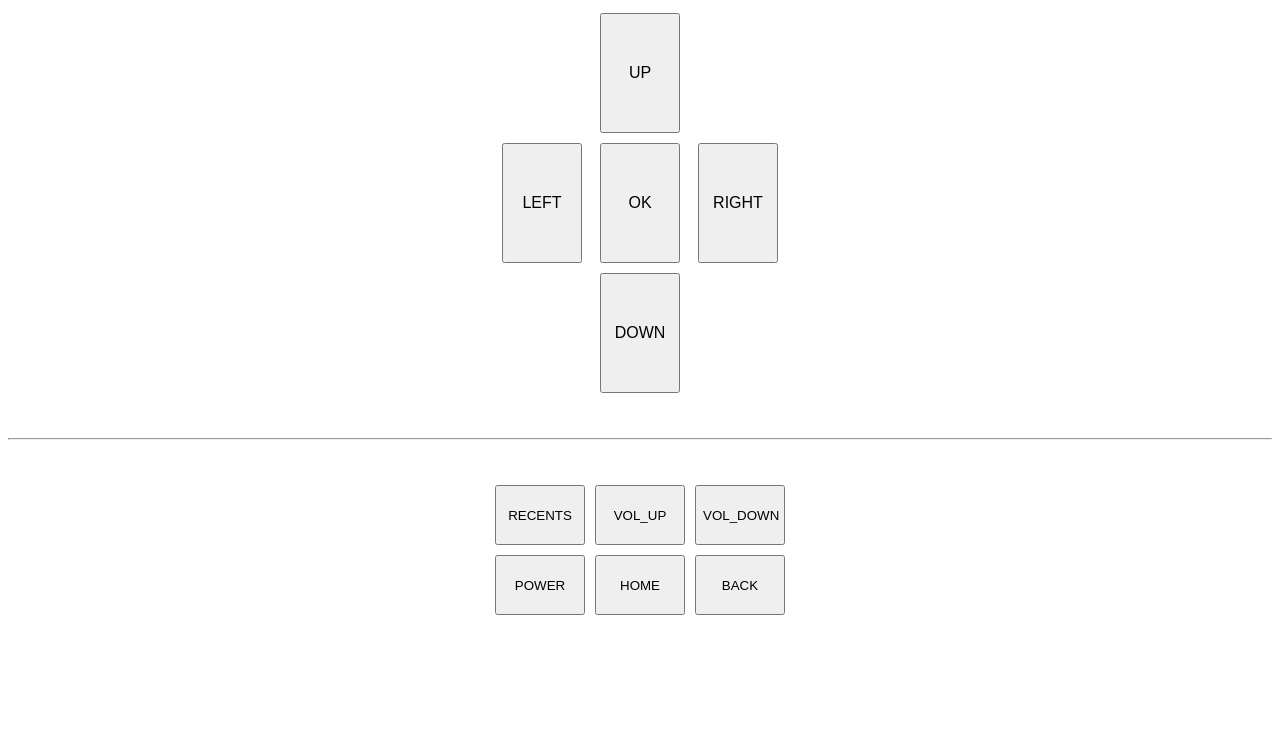
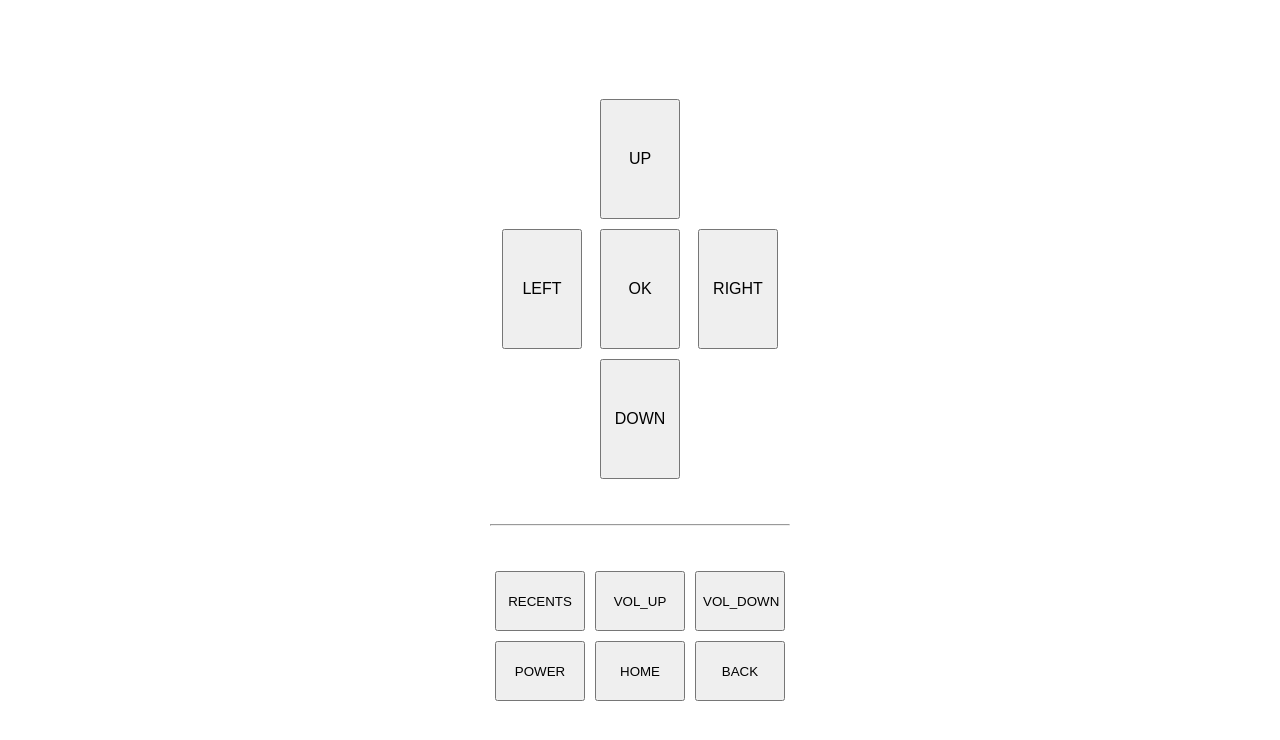
Before and after one commit to ki-bun/adb-remote, a website: page public/index.html in a window 1280 px wide. Drawn offline with Linux system fonts and the light colour scheme.

Commit message:
Center entire body

```diff
--- a/public/index.html
+++ b/public/index.html
@@ -7,6 +7,7 @@
 	<link rel="stylesheet" href="style.css">
 </head>
 <body>
+	<div>
 		<div class="nav-buttons">
 			<button onclick="adb('19')">UP</button>
 			<div class="horizontal-nav-buttons">
@@ -27,6 +28,7 @@
 			<button onclick="adb('3')">HOME</button>
 			<button onclick="adb('4')">BACK</button>
 		</div>
+	</div>
 </body>
 <script src="main.js"></script>
 </html>
--- a/public/style.css
+++ b/public/style.css
@@ -31,3 +31,11 @@
 hr {
     margin: 40px auto;
 }
+
+body {
+    min-height: 100vh;
+    margin: 0;
+    display: flex;
+    justify-content: center;
+    align-items: center;
+}
```
Lines whose indentation alone changed are shown as unchanged.
